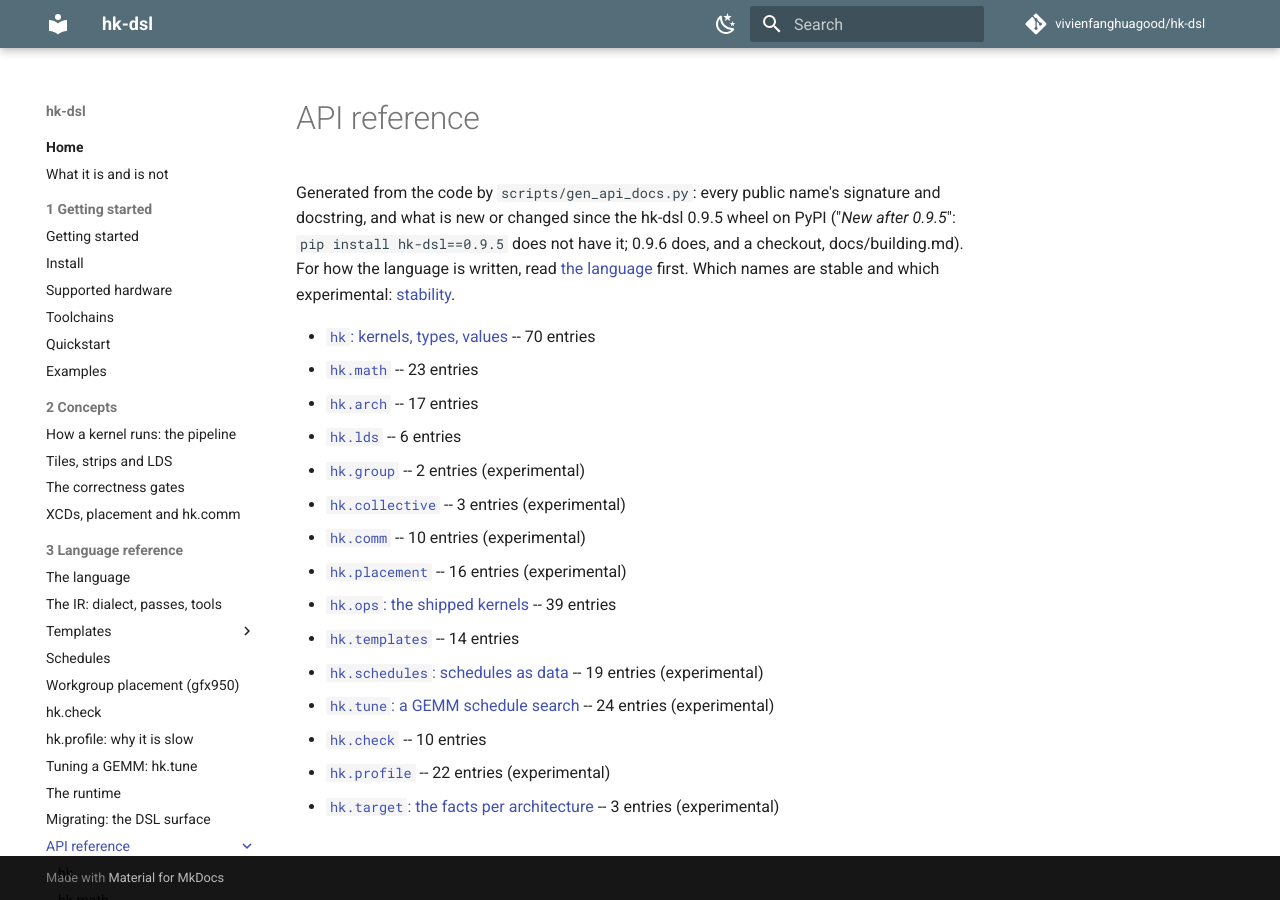
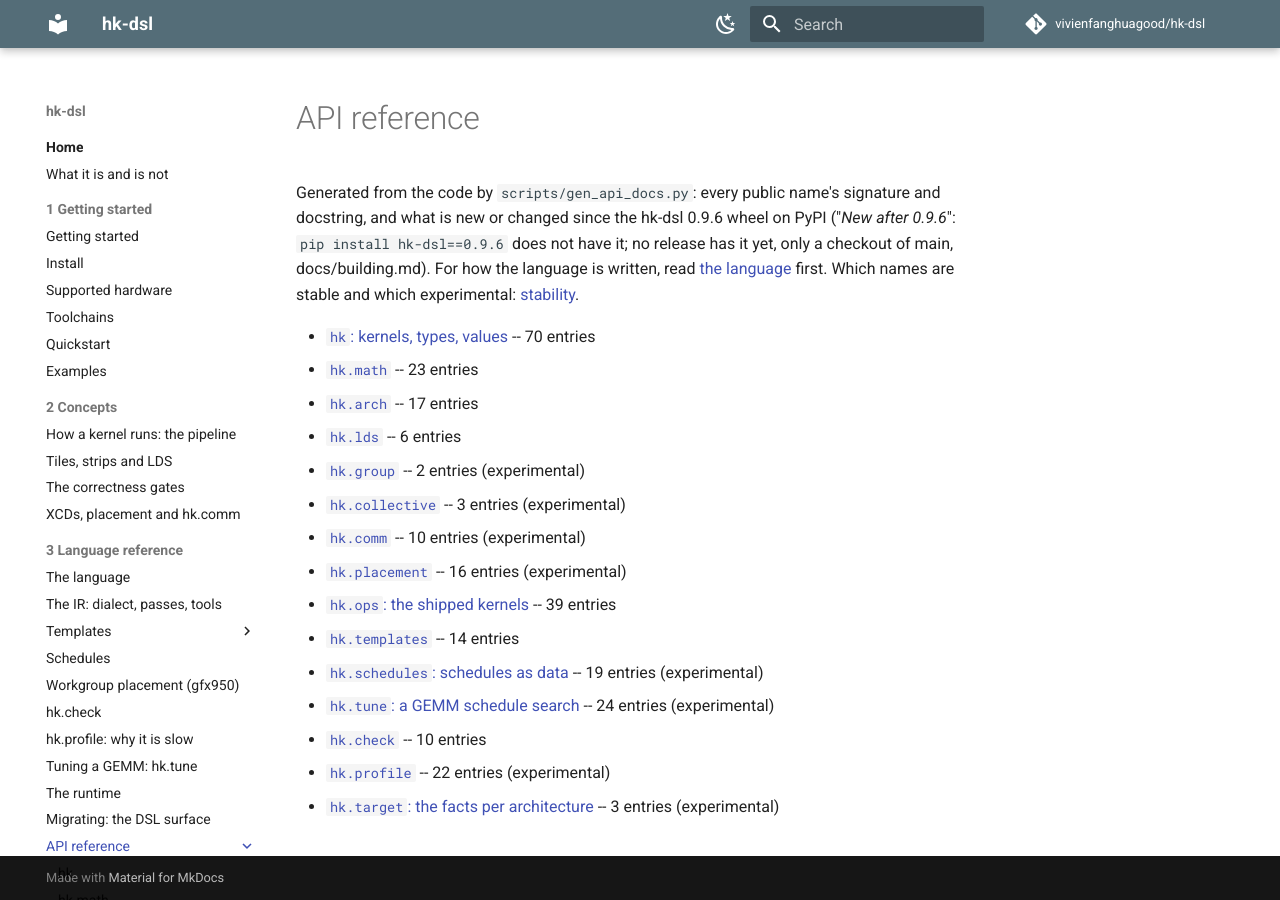
Before and after one commit to vivienfanghuagood/hk-dsl, an MkDocs documentation site: the page built from docs/api/README.md, in a window 1280 px wide. Built offline with MkDocs 1.6.1 and Material for MkDocs 9.7.7, drawn with Linux system fonts in a browser that asks for light colours; comment, search, counter and statistics services are not loaded.

Commit message:
post-release 0.9.6: API marks against the 0.9.6 wheel, RELEASE = None, CHANGELOG Unreleased
As #282 for 0.9.5: scripts/api_baseline_0.9.6.json from the v0.9.6 cp310 wheel; PYPI = "0.9.6",
RELEASE = None, regenerated; test_api_docs against 0.9.6; llms.txt, the skill and docs/README:
marks are New after 0.9.6, main only; an empty ## Unreleased at the top of CHANGELOG.

Co-Authored-By: Claude <noreply@anthropic.com>

```diff
--- a/docs/api/README.md
+++ b/docs/api/README.md
@@ -2,7 +2,7 @@
 
 # API reference
 
-Generated from the code by `scripts/gen_api_docs.py`: every public name's signature and docstring, and what is new or changed since the hk-dsl 0.9.5 wheel on PyPI ("*New after 0.9.5*": `pip install hk-dsl==0.9.5` does not have it; 0.9.6 does, and a checkout, docs/building.md). For how the language is written, read [the language](../language.md) first. Which names are stable and which experimental: [stability](../stability.md).
+Generated from the code by `scripts/gen_api_docs.py`: every public name's signature and docstring, and what is new or changed since the hk-dsl 0.9.6 wheel on PyPI ("*New after 0.9.6*": `pip install hk-dsl==0.9.6` does not have it; no release has it yet, only a checkout of main, docs/building.md). For how the language is written, read [the language](../language.md) first. Which names are stable and which experimental: [stability](../stability.md).
 
 - [`hk`: kernels, types, values](hk.md) -- 70 entries
 - [`hk.math`](hk.math.md) -- 23 entries
--- a/llms.txt
+++ b/llms.txt
@@ -68,7 +68,7 @@ It traces and runs on both GPUs, ragged shapes (100x1000) included; `hk.check` t
 
 ## Pitfalls
 
-- The docs describe main; `pip install hk-dsl` is 0.9.6 (check `hk.__version__`). The API reference marks what is *New after 0.9.5*: in 0.9.6, not in 0.9.5. 0.8.0 added, and 0.7.0 lacks, workgroup placement (`hk.kernel(placement=)`, `hk.Placement`, `hk.arch.xcd_count`), `hk.map_cpp`, the strip ops and element exchange. 0.6.0's synchronous `g.load` / `g.store` on gfx950 read and write past a partial last tile; 0.7.0's do not.
+- The docs describe main; `pip install hk-dsl` is 0.9.6 (check `hk.__version__`). The API reference marks what is *New after 0.9.6*: on main only, in no release yet. 0.8.0 added, and 0.7.0 lacks, workgroup placement (`hk.kernel(placement=)`, `hk.Placement`, `hk.arch.xcd_count`), `hk.map_cpp`, the strip ops and element exchange. 0.6.0's synchronous `g.load` / `g.store` on gfx950 read and write past a partial last tile; 0.7.0's do not.
 - Positional kernel parameters are tensors (`hk.Tensor[dtype]`, 4-D `(batch, depth, rows, cols)`; a 2-D tensor is `(rows, cols)`). Constexprs are keyword-only with a default, baked into the source: a new value is a new compile.
 - The transcendental math (gelu, dgelu, sqrt, rsqrt, silu) is fp32-only: load 16-bit data into an fp32 tile or strip (the load converts) and store it back (the store converts). `hk.math.gelu` is `F.gelu(x, approximate="tanh")`, not the erf default.
 - A strip's columns are whole chunks of `wave x run` (32 x run on gfx1100, 64 x run on gfx950): `CW=512` with `run=8` fits both. Read the wave from `hk.arch.target().wave` when a plan depends on it.
```
Also changed, not shown: CHANGELOG.md (+2 -0 lines), docs/README.md (+1 -1 lines), skills/hk-kernel/SKILL.md (+2 -2 lines), 4 other files.
